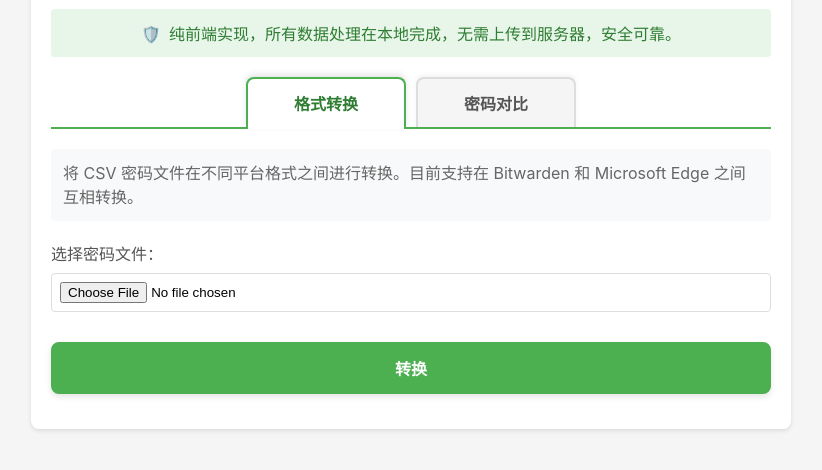
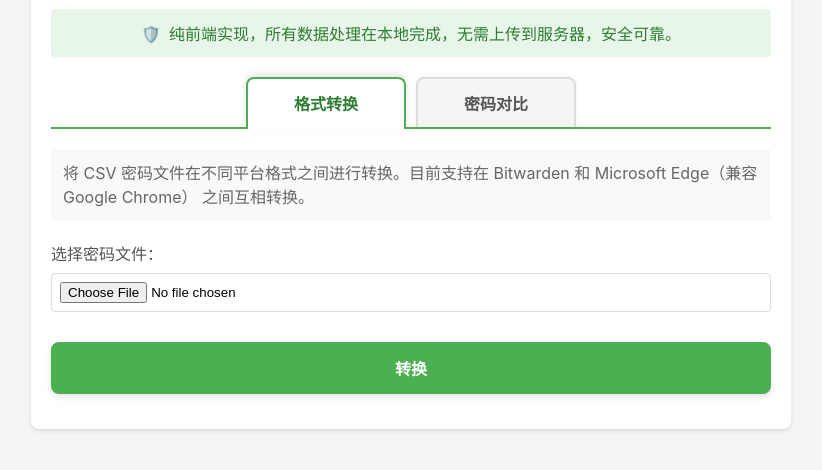
Before and after one commit to abevol/edge-password-toolbox, a plain HTML site: page index.html in a window 1280 px wide. Shown: the part 168-638 px from the top of the page, without its empty margins (229-1051 px from the left). Drawn offline with Linux system fonts and the light colour scheme.

Commit message:
docs: 更新文档和界面文本以支持Chrome兼容性
- 在README和界面文本中明确添加对Google Chrome的支持说明
- 补充新增功能的描述，包括自动检测文件格式和显示缺失URI记录
- 更新中英文界面文本保持一致性

```diff
--- a/index.html
+++ b/index.html
@@ -328,7 +328,7 @@
                 },
                 security_notice: '纯前端实现，所有数据处理在本地完成，无需上传到服务器，安全可靠。',
                 convert: {
-                    description: '将 CSV 密码文件在不同平台格式之间进行转换。目前支持在 Bitwarden 和 Microsoft Edge 之间互相转换。',
+                    description: '将 CSV 密码文件在不同平台格式之间进行转换。目前支持在 Bitwarden 和 Microsoft Edge（兼容 Google Chrome） 之间互相转换。',
                     sourceFormat: '源文件平台格式：',
                     selectFile: '选择密码文件：',
                     convert: '转换',
@@ -365,7 +365,7 @@
                     compare: 'Password Comparison'
                 },
                 convert: {
-                    description: 'Convert CSV password files between different platforms. Currently supports conversion between Bitwarden and Microsoft Edge.',
+                    description: 'Convert CSV password files between different platforms. Currently supports conversion between Bitwarden and Microsoft Edge (compatible with Google Chrome).',
                     sourceFormat: 'Source Platform Format:',
                     selectFile: 'Select Password File:',
                     convert: 'Convert',
```
Also changed, not shown: 1 other file.
